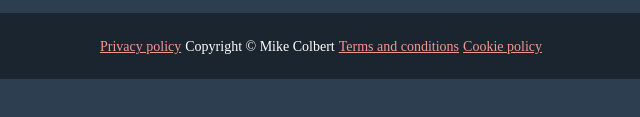
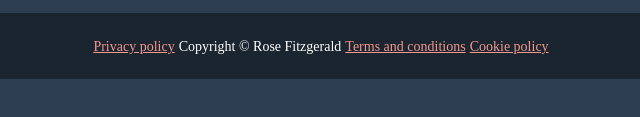
Before and after one commit to rcfitzgerald/dpm_portfolio, a plain HTML site: page index.html in a window 1280 px wide. Shown: the part 3296-3413 px from the top of the page, 319-959 px from the left. Drawn offline with nearby package versions, Linux system fonts and the light colour scheme.

Commit message:
changed name

```diff
--- a/index.html
+++ b/index.html
@@ -436,7 +436,7 @@
     <div class="copyright py-4 text-center text-white">
       <div class="container">
         <small><a href="privacy-policy.html">Privacy policy</a></small>
-        <small>Copyright &copy; Mike Colbert</small>
+        <small>Copyright &copy; Rose Fitzgerald</small>
         <small><a href="terms.html">Terms and conditions</a></small>
         <small><a href="cookie-policy.html">Cookie policy</a></small>
       </div>
```
